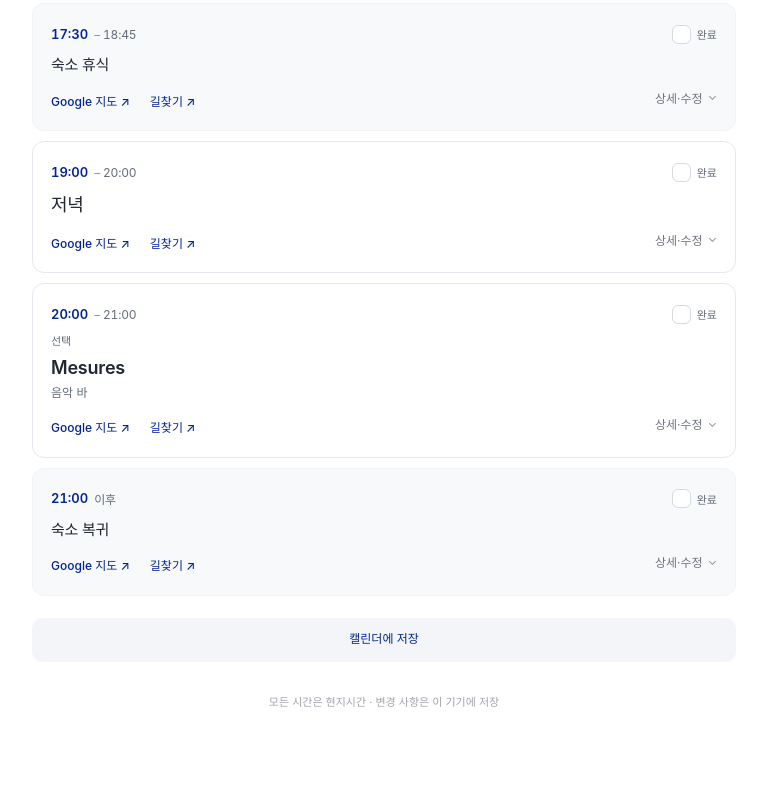
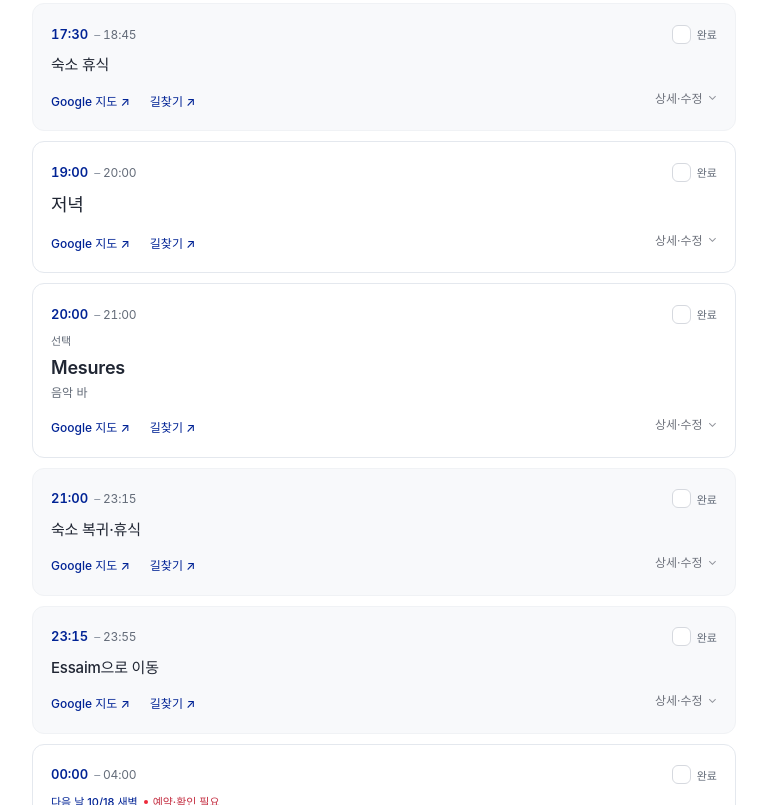
Before and after one commit to Joohyeung-Qim/Paris-2026, a plain HTML site: page index.html in a window 1280 px wide. Shown: the part 1995-2800 px from the top of the page, without its empty margins (256-1023 px from the left). Drawn offline with Linux system fonts and the light colour scheme.

Commit message:
Add Essaim Saturday night plan with correct next-day calendar dates

```diff
--- a/app.js
+++ b/app.js
@@ -22,13 +22,14 @@
  }
  function validateEvent(e,custom){
   if(!plain(e)||!timeOK(e.start)||!(e.end===''||timeOK(e.end))||(e.end&&e.end<=e.start)||![17,18,19,20].includes(e.day)||!str(e.title,100)||!e.title.trim()||!str(e.note,2000)||!str(e.address,240)||typeof e.key!=='boolean')throw Error('일정 입력 값 오류');
+  if(e.dayOffset!==undefined&&![0,1].includes(e.dayOffset))throw Error('날짜 구분 오류');
   if(custom&&(!safeKey(e.id)||!e.id.startsWith('custom-')))throw Error('추가 일정 ID 오류');
-  return { ...(custom?{id:e.id}:{}),day:e.day,start:e.start,end:e.end,title:e.title,note:e.note,address:e.address,key:e.key};
+  return { ...(custom?{id:e.id}:{}),day:e.day,dayOffset:e.dayOffset||0,start:e.start,end:e.end,title:e.title,note:e.note,address:e.address,key:e.key};
  }
  let state=fresh(),storageOK=true;
  try{const raw=localStorage.getItem(KEY);if(raw)state=validate(JSON.parse(raw));}catch(e){storageOK=false;$('#storage-warning').hidden=false;}
  let selected=17,view='schedule',filter='all',map=null,mapLayers=null,tileLayer=null,geoLayer=null,toastTimer=null,undoAction=null,editing=null,pendingImport=null;
- const routeAnchors=new Set(['d17-0','d17-3','d17-4','d17-6','d17-8','d17-10','d17-12','d17-14','d17-15','d18-2','d18-7','d18-9','d18-12','d19-2','d19-4','d19-7','d19-9','d19-11','d20-1','d20-2','d20-3','d20-5','d20-7','d20-9']);
+ const routeAnchors=new Set(['d17-essaim','d17-essaim-home','d17-0','d17-3','d17-4','d17-6','d17-8','d17-10','d17-12','d17-14','d17-15','d18-2','d18-7','d18-9','d18-12','d19-2','d19-4','d19-7','d19-9','d19-11','d20-1','d20-2','d20-3','d20-5','d20-7','d20-9']);
  const day=n=>D.days.find(d=>d.day===Number(n));
  const baseEvents=D.days.flatMap(d=>d.items);
  const el=(t,c,text)=>{const n=document.createElement(t);if(c)n.className=c;if(text!==undefined)n.textContent=text;return n;};
@@ -45,8 +46,8 @@
   if(e.address!==undefined && e.address!==(p?.address||'')){return {name:e.title,address:e.address,query:e.address||e.title+' Paris',latlng:null,url:''};}
   return p||{name:e.title,address:e.address||'',query:e.address||e.title+' Paris',latlng:null,url:''};
  }
- function events(n){return [...baseEvents.map(e=>({...e,...state.overrides[e.id]})),...state.custom.map(e=>({...e,custom:true,place:'',transit:false,fixed:false,optional:false,booking:''}))].filter(e=>e.day===Number(n)&&!state.deleted.includes(e.id)).sort((a,b)=>a.start.localeCompare(b.start)||baseEvents.findIndex(e=>e.id===a.id)-baseEvents.findIndex(e=>e.id===b.id));}
- function checkCurrent(e){const parts=new Intl.DateTimeFormat('en-CA',{timeZone:'Europe/Paris',year:'numeric',month:'2-digit',day:'2-digit',hour:'2-digit',minute:'2-digit',hourCycle:'h23'}).formatToParts(new Date());const v=Object.fromEntries(parts.map(p=>[p.type,p.value]));const hm=v.hour+':'+v.minute;return v.year==='2026'&&v.month==='10'&&Number(v.day)===e.day&&hm>=e.start&&!!e.end&&hm<e.end;}
+ function events(n){return [...baseEvents.map(e=>({...e,...state.overrides[e.id]})),...state.custom.map(e=>({...e,custom:true,place:'',transit:false,fixed:false,optional:false,booking:''}))].filter(e=>e.day===Number(n)&&!state.deleted.includes(e.id)).sort((a,b)=>(a.dayOffset||0)-(b.dayOffset||0)||a.start.localeCompare(b.start)||baseEvents.findIndex(e=>e.id===a.id)-baseEvents.findIndex(e=>e.id===b.id));}
+ function checkCurrent(e){const parts=new Intl.DateTimeFormat('en-CA',{timeZone:'Europe/Paris',year:'numeric',month:'2-digit',day:'2-digit',hour:'2-digit',minute:'2-digit',hourCycle:'h23'}).formatToParts(new Date());const v=Object.fromEntries(parts.map(p=>[p.type,p.value]));const hm=v.hour+':'+v.minute;return v.year==='2026'&&v.month==='10'&&Number(v.day)===e.day+(e.dayOffset||0)&&hm>=e.start&&!!e.end&&hm<e.end;}
  function scrollToDates(){const rail=$('.trip-head');window.scrollTo({top:rail.getBoundingClientRect().bottom+window.scrollY,behavior:'instant'});}
  function selectDay(n){selected=n;renderDates();renderSchedule();if(view==='map')renderMap();scrollToDates();}
  function renderDates(){
@@ -71,23 +72,25 @@
  }
  function eventCard(e){
   const li=el('li','event'+(e.transit?' transit':'')+(state.completed[e.id]?' completed':'')+(checkCurrent(e)?' current':''));li.id='event-'+e.id;
-  const rail=el('div','event-rail'),time=el('time','event-time',e.start);time.dateTime=`2026-10-${e.day}T${e.start}:00+02:00`;rail.append(time);
+  const rail=el('div','event-rail'),time=el('time','event-time',e.start);time.dateTime=`2026-10-${e.day+(e.dayOffset||0)}T${e.start}:00+02:00`;rail.append(time);
   if(e.end)rail.append(el('span','event-end',e.end));else if(e.after)rail.append(el('span','event-end event-after','이후'));
   const label=el('label','complete-control'),check=document.createElement('input');check.type='checkbox';check.checked=!!state.completed[e.id];check.setAttribute('aria-label',e.title+' 완료');check.addEventListener('change',()=>{state.completed[e.id]=check.checked;save();li.classList.toggle('completed',check.checked);updateProgress();if(filter==='remaining'){renderSchedule();toast('완료했습니다.',()=>{state.completed[e.id]=false;});}});label.append(check,el('span','','완료'));rail.append(label);
   const content=el('div','event-content'),p=eventPlace(e),badges=el('div','event-badges');
+  if(e.dayOffset)badges.append(el('span','badge',`다음 날 10/${e.day+e.dayOffset} 새벽`));
   if(e.optional)badges.append(el('span','badge gray','선택'));
   if(e.booking)badges.append(el('span',state.bookings[e.booking]==='done'?'badge':'badge red',state.bookings[e.booking]==='done'?'확인 완료':'예약·확인 필요'));
   if(state.overrides[e.id])badges.append(el('span','badge gray','수정됨'));
   if(checkCurrent(e))badges.append(el('span','badge','현재 일정'));
   if(badges.childNodes.length)content.append(badges);
   content.append(el('h3','event-title',e.title));
+  if(e.id==='d17-essaim'&&!state.overrides[e.id])content.append(el('p','event-caption','All Night Long B2B · Deep / Hypnotic Techno · RA Pick'));
   // Keep the main list short. Full addresses, itinerary notes and editing live in details.
   const categories={partisan:'카페',pompidou:'전시 · 무료',mesures:'음악 바',large:'미술관 · Moteur Imaginaire',flv:'미술관 · Mohammad Alfaraj',babylone:'아트북 · 레코드',nanna:'선상 독서공간 · 바',orangerie:'미술관 · Monet, peindre le temps',grand:'점심',pinault:'미술관 · 10월 신전시 · Irving Penn / Depardon',shin:'카페',bouillon:'점심'};
   if(categories[e.place]&&e.title===p.name)content.append(el('p','event-caption',categories[e.place]));
   const links=el('div','event-links');links.append(link('Google 지도 ↗',google(p.query),''),link('길찾기 ↗',directions('',p.query),''));content.append(links);
   const details=document.createElement('details'),summary=el('summary','',state.notes[e.id]?'메모 있음':'상세·수정');details.append(summary);
   const detailBody=el('div','event-detail-body');if(p.address)detailBody.append(el('p','event-address',p.address));if(e.note)detailBody.append(el('p','event-note',e.note));if(e.fixed)detailBody.append(el('p','small muted','전달받은 예약 정보 기준'));
-  if(p.url)detailBody.append(link(e.booking?'예약·안내 ↗':'장소 안내 ↗',p.url,'detail-link'));
+  if(p.url)detailBody.append(link(e.booking==='essaim'?'RA 티켓 ↗':e.booking?'예약·안내 ↗':'장소 안내 ↗',p.url,'detail-link'));
   const note=document.createElement('textarea');note.rows=2;note.maxLength=4000;note.placeholder='메모를 남겨두세요';note.value=state.notes[e.id]||'';note.setAttribute('aria-label',e.title+' 개인 메모');note.addEventListener('input',()=>{state.notes[e.id]=note.value;save();summary.textContent=note.value?'메모 있음':'상세·수정';});detailBody.append(note);
   const actions=el('div','edit-actions');actions.append(button('수정','',()=>openEditor(e)),button('일정에서 제외','danger',()=>{state.deleted.push(e.id);save();renderSchedule();toast('일정에서 제외했습니다.',()=>{state.deleted=state.deleted.filter(id=>id!==e.id);});}));if(state.overrides[e.id])actions.prepend(button('원안 복원','',()=>{const old=state.overrides[e.id];delete state.overrides[e.id];save();renderSchedule();toast('원안으로 복원했습니다.',()=>state.overrides[e.id]=old);}));detailBody.append(actions);details.append(detailBody);content.append(details);li.append(rail,content);return li;
  }
@@ -117,10 +120,10 @@
  function renderExpenses(){const host=$('#expenses');host.replaceChildren();state.expenses.forEach(e=>{const row=el('div','expense-row');row.append(el('span','',e.label),el('strong','',money(e.cents)),button('삭제','',()=>{const index=state.expenses.findIndex(x=>x.id===e.id);state.expenses.splice(index,1);save();renderExpenses();toast('지출을 삭제했습니다.',()=>state.expenses.splice(index,0,e));}));host.append(row);});$('#expense-total').textContent=money(state.expenses.reduce((a,e)=>a+e.cents,0));}
  $('#expense-form').addEventListener('submit',e=>{e.preventDefault();const f=e.currentTarget,label=f.elements.label.value.trim(),cents=Math.round(Number(f.elements.amount.value)*100);if(!label||!Number.isSafeInteger(cents)||cents<1||cents>9999900){toast('내용과 금액을 확인하세요.');return;}state.expenses.push({id:'expense-'+uid(),label,cents});save();renderExpenses();f.reset();});
  function uid(){return globalThis.crypto?.randomUUID?.()||Date.now().toString(36)+'-'+Math.random().toString(36).slice(2);}
- function openEditor(e=null){editing=e;const f=$('#edit-form');f.reset();$('#edit-title').textContent=e?'일정 수정':'일정 추가';f.elements.day.value=e?e.day:selected;f.elements.start.value=e?e.start:'10:00';f.elements.end.value=e?e.end:'';f.elements.title.value=e?e.title:'';f.elements.address.value=e?eventPlace(e).address:'';f.elements.note.value=e?e.note:'';f.elements.key.checked=e?!!e.key:true;$('#edit-warning').textContent=e?.fixed?'항공·열차·숙소의 예약 정보 시간입니다. 실제 예약 변경 여부를 확인하세요.':'';$('#edit-dialog').showModal();}
+ function openEditor(e=null){editing=e;const f=$('#edit-form');f.reset();$('#edit-title').textContent=e?'일정 수정':'일정 추가';f.elements.day.value=e?e.day:selected;f.elements.start.value=e?e.start:'10:00';f.elements.end.value=e?e.end:'';f.elements.dayOffset.checked=!!e?.dayOffset;f.elements.title.value=e?e.title:'';f.elements.address.value=e?eventPlace(e).address:'';f.elements.note.value=e?e.note:'';f.elements.key.checked=e?!!e.key:true;$('#edit-warning').textContent=e?.fixed?'항공·열차·숙소의 예약 정보 시간입니다. 실제 예약 변경 여부를 확인하세요.':'';$('#edit-dialog').showModal();}
  $('#add-item').addEventListener('click',()=>openEditor());
  $$('[data-close]').forEach(b=>b.addEventListener('click',()=>document.getElementById(b.dataset.close).close()));
- $('#edit-form').addEventListener('submit',e=>{e.preventDefault();const f=e.currentTarget;let v={day:Number(f.elements.day.value),start:f.elements.start.value,end:f.elements.end.value,title:f.elements.title.value.trim(),address:f.elements.address.value.trim(),note:f.elements.note.value.trim(),key:f.elements.key.checked};try{v=validateEvent(v,false);}catch{toast('이름과 시간을 확인하세요. 종료는 시작보다 늦어야 합니다.');return;}
+ $('#edit-form').addEventListener('submit',e=>{e.preventDefault();const f=e.currentTarget;let v={day:Number(f.elements.day.value),dayOffset:f.elements.dayOffset.checked?1:0,start:f.elements.start.value,end:f.elements.end.value,title:f.elements.title.value.trim(),address:f.elements.address.value.trim(),note:f.elements.note.value.trim(),key:f.elements.key.checked};try{v=validateEvent(v,false);}catch{toast('이름과 시간을 확인하세요. 종료는 시작보다 늦어야 합니다.');return;}
   if(editing?.custom){const i=state.custom.findIndex(x=>x.id===editing.id);state.custom[i]={...v,id:editing.id};}else if(editing){state.overrides[editing.id]=v;}else{state.custom.push({...v,id:'custom-'+uid()});}
   selected=v.day;save();$('#edit-dialog').close();renderDates();renderSchedule();if(view==='map')renderMap();toast(storageOK?'일정을 저장했습니다.':'일정은 반영됐지만 기기 저장에 실패했습니다.');});
  function route(){
@@ -151,7 +154,7 @@
  function icsEscape(s){return String(s).replace(/\\/g,'\\\\').replace(/\r?\n/g,'\\n').replace(/;/g,'\\;').replace(/,/g,'\\,');}
  function icsStamp(day,time){const [h,m]=time.split(':').map(Number);return new Date(Date.UTC(2026,9,day,h-2,m)).toISOString().replace(/[-:]/g,'').replace('.000','');} // Paris and Amsterdam are UTC+2 on 17–20 Oct 2026.
  function fold(line){const lines=[];let part='',size=0;for(const char of line){const len=new TextEncoder().encode(char).length;if(size+len>74){lines.push(part);part=' '+char;size=1+len;}else{part+=char;size+=len;}}lines.push(part);return lines.join('\r\n');}
- function calendar(days){const lines=['BEGIN:VCALENDAR','VERSION:2.0','PRODID:-//Paris2026Plans//Trip//KO','CALSCALE:GREGORIAN','METHOD:PUBLISH','X-WR-CALNAME:파리 여행'];const stamp=new Date().toISOString().replace(/[-:]/g,'').replace(/\.\d{3}/,'');days.flatMap(events).forEach(e=>{const p=eventPlace(e);lines.push('BEGIN:VEVENT','UID:'+e.id+'@paris2026plans','DTSTAMP:'+stamp,'DTSTART:'+icsStamp(e.day,e.start));if(e.end)lines.push('DTEND:'+icsStamp(e.day,e.end));lines.push('SUMMARY:'+icsEscape(e.title+(e.optional?' (선택)':'')),'LOCATION:'+icsEscape(p.address||p.query),'DESCRIPTION:'+icsEscape(e.note+(state.notes[e.id]?'\n메모: '+state.notes[e.id]:'')+'\n'+google(p.query)+(e.fixed?'':'\n관광 계획 시간 · 예약 확정 여부 별도 확인')),'END:VEVENT');});lines.push('END:VCALENDAR');return lines.map(fold).join('\r\n')+'\r\n';}
+ function calendar(days){const lines=['BEGIN:VCALENDAR','VERSION:2.0','PRODID:-//Paris2026Plans//Trip//KO','CALSCALE:GREGORIAN','METHOD:PUBLISH','X-WR-CALNAME:파리 여행'];const stamp=new Date().toISOString().replace(/[-:]/g,'').replace(/\.\d{3}/,'');days.flatMap(events).forEach(e=>{const p=eventPlace(e);lines.push('BEGIN:VEVENT','UID:'+e.id+'@paris2026plans','DTSTAMP:'+stamp,'DTSTART:'+icsStamp(e.day+(e.dayOffset||0),e.start));if(e.end)lines.push('DTEND:'+icsStamp(e.day+(e.dayOffset||0),e.end));lines.push('SUMMARY:'+icsEscape(e.title+(e.optional?' (선택)':'')),'LOCATION:'+icsEscape(p.address||p.query),'DESCRIPTION:'+icsEscape(e.note+(state.notes[e.id]?'\n메모: '+state.notes[e.id]:'')+'\n'+google(p.query)+(e.fixed?'':'\n관광 계획 시간 · 예약 확정 여부 별도 확인')),'END:VEVENT');});lines.push('END:VCALENDAR');return lines.map(fold).join('\r\n')+'\r\n';}
  function download(name,text,type){const blob=new Blob([text],{type}),url=URL.createObjectURL(blob),a=document.createElement('a');a.href=url;a.download=name;document.body.append(a);a.click();a.remove();setTimeout(()=>URL.revokeObjectURL(url),30000);}
  $('#calendar-day').addEventListener('click',()=>{download('paris-2026-10-'+selected+'.ics',calendar([selected]),'text/calendar;charset=utf-8');toast('캘린더 파일을 내려받습니다.');});
  $('#calendar-all').addEventListener('click',()=>{download('paris-2026.ics',calendar([17,18,19,20]),'text/calendar;charset=utf-8');toast('전체 캘린더 파일을 내려받습니다.');});
@@ -159,7 +162,7 @@
  $('#backup-import').addEventListener('click',()=>$('#import-file').click());
  $('#import-file').addEventListener('change',async e=>{const file=e.target.files[0];if(!file)return;try{if(file.size>2*1024*1024)throw Error('백업 파일이 너무 큽니다.');const data=JSON.parse(await file.text());if(data.app!=='paris-2026-plans')throw Error('이 앱의 백업 파일이 아닙니다.');pendingImport=validate(data.state);$('#confirm-dialog').showModal();}catch(err){toast(err.message||'백업을 읽을 수 없습니다.');}finally{e.target.value='';}});
  $('#confirm-import').addEventListener('click',()=>{if(!pendingImport)return;const previous=state;state=pendingImport;pendingImport=null;save();$('#confirm-dialog').close();renderAll();toast('백업을 불러왔습니다.',()=>{state=previous;});});
- $('#print-plan').addEventListener('click',()=>{let root=$('.print-only');if(root)root.remove();root=el('div','print-only');D.days.forEach(d=>{const section=el('section','print-day');section.append(el('h2','',`10/${d.day} (${d.weekday}) · ${d.title}`));events(d.day).forEach(e=>{const p=eventPlace(e),row=el('div','print-item');row.append(el('strong','',`${e.start}${e.end?'–'+e.end:''} ${e.title}`),el('p','',p.address),el('p','',e.note));if(state.notes[e.id])row.append(el('p','','메모: '+state.notes[e.id]));section.append(row);});root.append(section);});$('#main').append(root);window.print();});
+ $('#print-plan').addEventListener('click',()=>{let root=$('.print-only');if(root)root.remove();root=el('div','print-only');D.days.forEach(d=>{const section=el('section','print-day');section.append(el('h2','',`10/${d.day} (${d.weekday}) · ${d.title}`));events(d.day).forEach(e=>{const p=eventPlace(e),row=el('div','print-item');row.append(el('strong','',`${e.dayOffset?'다음 날 10/'+(e.day+e.dayOffset)+' ':''}${e.start}${e.end?'–'+e.end:''} ${e.title}`),el('p','',p.address),el('p','',e.note));if(state.notes[e.id])row.append(el('p','','메모: '+state.notes[e.id]));section.append(row);});root.append(section);});$('#main').append(root);window.print();});
  function updateClock(){const now=new Date();$('#paris-clock').textContent='현지 '+new Intl.DateTimeFormat('ko-KR',{timeZone:'Europe/Paris',hour:'2-digit',minute:'2-digit',hourCycle:'h23'}).format(now);const date=new Intl.DateTimeFormat('en-CA',{timeZone:'Europe/Paris',year:'numeric',month:'2-digit',day:'2-digit'}).format(now);const diff=Math.ceil((Date.UTC(2026,9,17)-Date.parse(date+'T00:00:00Z'))/86400000);$('#countdown').textContent=diff>0?'D−'+diff:date<='2026-10-20'?'여행 중':'여행 종료';}
  function connection(){const offline=!navigator.onLine;$('#offline-banner').hidden=!offline;}
  function renderAll(){renderDates();renderSchedule();renderBookings();renderMore();if(view==='map')renderMap();}
--- a/data.js
+++ b/data.js
@@ -290,6 +290,19 @@ window.PARIS_DATA = {
       "source": null,
       "url": "",
       "detail": ""
+    },
+    "essaim": {
+      "id": "essaim",
+      "name": "Essaim",
+      "address": "14 Rue Philippe de Girard, 75010 Paris",
+      "query": "Essaim 14 Rue Philippe de Girard 75010 Paris",
+      "latlng": [
+        48.882308,
+        2.362078
+      ],
+      "source": "https://data.geopf.fr/geocodage/search?q=14+Rue+Philippe+de+Girard+75010+Paris&limit=1",
+      "url": "https://fr.ra.co/events/2515951",
+      "detail": "Garçon b2b Konduku · All Night Long B2B · Deep / Hypnotic Techno · RA Pick"
     }
   },
   "days": [
@@ -300,7 +313,7 @@ window.PARIS_DATA = {
       "title": "도착 · Le Marais",
       "region": "Partisan · Le Marais · Maison Pompidou",
       "important": "07:20 CDG 도착 · 13:00 체크인",
-      "brief": "짐 보관은 숙소에 미리 확인",
+      "brief": "짐 보관 사전 확인 · 밤 Essaim 24:00–04:00 방문 예정",
       "items": [
         {
           "id": "d17-0",
@@ -501,12 +514,60 @@ window.PARIS_DATA = {
           "id": "d17-15",
           "day": 17,
           "start": "21:00",
-          "end": "",
-          "after": true,
-          "title": "숙소 복귀",
-          "note": "피곤하면 저녁 이후 바로 복귀",
+          "end": "23:15",
+          "after": false,
+          "title": "숙소 복귀·휴식",
+          "note": "Essaim 출발 전 휴식·휴대폰 충전. 23:15 출발 예정.",
           "place": "home",
           "key": false,
+          "transit": true,
+          "fixed": false,
+          "optional": false,
+          "booking": ""
+        },
+        {
+          "id": "d17-essaim-out",
+          "day": 17,
+          "start": "23:15",
+          "end": "23:55",
+          "title": "Essaim으로 이동",
+          "place": "essaim",
+          "note": "숙소 → 14 Rue Philippe de Girard. 도보 또는 차량 이동에 입장 대기 여유를 포함한 계획 시간. 실제 경로는 길찾기에서 확인.",
+          "dayOffset": 0,
+          "after": false,
+          "key": true,
+          "transit": true,
+          "fixed": false,
+          "optional": false,
+          "booking": ""
+        },
+        {
+          "id": "d17-essaim",
+          "day": 17,
+          "start": "00:00",
+          "end": "04:00",
+          "title": "Essaim · Garçon b2b Konduku",
+          "place": "essaim",
+          "note": "방문 예정: 10/18(일) 00:00–04:00 (토요일 밤).\n행사 전체: RA 안내 10/17 23:00–다음 날 06:30.\n라인업: Garçon b2b Konduku · All Night Long B2B\n장르: Deep / Hypnotic Techno · RA Pick\n티켓: 약 €20부터(전달받은 금액). 실제 가격·판매 상태는 RA에서 확인.\n아직 예매하지 않은 계획 일정.",
+          "dayOffset": 1,
+          "after": false,
+          "key": true,
+          "transit": false,
+          "fixed": false,
+          "optional": false,
+          "booking": "essaim"
+        },
+        {
+          "id": "d17-essaim-home",
+          "day": 17,
+          "start": "04:00",
+          "end": "04:40",
+          "title": "Essaim → 숙소",
+          "place": "home",
+          "note": "10/18 새벽 귀가. 차량 호출 또는 야간 교통편을 현장에서 확인. 40분은 대기 포함 계획 여유이며 실시간 소요시간이 아닙니다.",
+          "dayOffset": 1,
+          "after": false,
+          "key": true,
           "transit": true,
           "fixed": false,
           "optional": false,
@@ -521,6 +582,8 @@ window.PARIS_DATA = {
         "pompidou",
         "home",
         "mesures",
+        "home",
+        "essaim",
         "home"
       ],
       "modes": [
@@ -530,7 +593,9 @@ window.PARIS_DATA = {
         "walking",
         "walking",
         "walking",
-        "walking"
+        "walking",
+        "",
+        ""
       ]
     },
     {
@@ -540,7 +605,7 @@ window.PARIS_DATA = {
       "title": "Large · Saint-Germain",
       "region": "Île Seguin · Fondation Louis Vuitton · Saint-Germain",
       "important": "11:00 Large 입장 예정",
-      "brief": "개관 주말 입장 방식 확인 · 이동 시간이 빠듯한 날",
+      "brief": "개관 주말 입장 방식 확인 · 이동 시간이 빠듯한 날 · 전날 Essaim 04:00 종료, 오전 일정은 컨디션에 따라 조정",
       "items": [
         {
           "id": "d18-0",
@@ -1215,6 +1280,15 @@ window.PARIS_DATA = {
       "url": "",
       "place": "home",
       "type": "check"
+    },
+    {
+      "id": "essaim",
+      "title": "Essaim · Garçon b2b Konduku",
+      "when": "10/17 밤 · 방문 10/18 00:00–04:00",
+      "note": "All Night Long B2B · RA Pick. 티켓 약 €20부터(전달받은 금액), 실제 가격·판매 상태 확인 필요. 행사 전체는 RA 기준 23:00–06:30.",
+      "url": "https://fr.ra.co/events/2515951",
+      "place": "essaim",
+      "type": "booking"
     }
   ],
   "alternatives": [
@@ -1268,6 +1342,7 @@ window.PARIS_DATA = {
     "cartilage": "https://www.timeout.fr/paris/actualites/cartilage-nouveau-lieu-scenes-alternatives-ancien-cabaret-libanais-030526",
     "cartier": "https://www.fondationcartier.com/programme/exposition/le-temps-des-recoltes-ibrahim-mahama",
     "large": "https://www.large-emerige.fr/",
-    "large-tourism": "https://parisjetaime.com/eng/culture/large-contemporary-art-ile-seguin-boulogne-billancourt-p4869"
+    "large-tourism": "https://parisjetaime.com/eng/culture/large-contemporary-art-ile-seguin-boulogne-billancourt-p4869",
+    "essaim": "https://fr.ra.co/events/2515951"
   }
 };
--- a/styles.css
+++ b/styles.css
@@ -397,3 +397,5 @@ main,.bar-inner{max-width:760px}
 .event details{display:block;grid-column:1/-1;min-width:0}
 .event details>summary{width:80px;min-width:0;margin:-49px 0 0 auto;min-height:44px;justify-content:flex-end}
 .event-detail-body{width:100%;margin-top:5px}
+
+.event-note{white-space:pre-line}
--- a/sw.js
+++ b/sw.js
@@ -1,6 +1,6 @@
 'use strict';
-const CACHE='paris-plans-dd796d250bc7';
-const FILES=["./", "./index.html", "./styles.css?v=5d09d4358e17", "./data.js?v=40fd1c0846b6", "./app.js?v=30eadecb3814", "./apple-touch-icon.png", "./icon-192.png", "./icon-512.png", "./manifest.webmanifest?v=d22242565162", "./vendor/leaflet.js", "./vendor/leaflet.css"];
+const CACHE='paris-plans-2c8d1966dc04';
+const FILES=["./", "./index.html", "./styles.css?v=2370a1f573a0", "./data.js?v=b601a86be638", "./app.js?v=1053bda2bb68", "./apple-touch-icon.png", "./icon-192.png", "./icon-512.png", "./manifest.webmanifest?v=d22242565162", "./vendor/leaflet.js", "./vendor/leaflet.css"];
 self.addEventListener('install',event=>event.waitUntil(caches.open(CACHE).then(cache=>cache.addAll(FILES.map(file=>new Request(file,{cache:'reload'})))).then(()=>self.skipWaiting())));
 self.addEventListener('activate',event=>event.waitUntil(caches.keys().then(keys=>Promise.all(keys.filter(key=>key.startsWith('paris-plans-')&&key!==CACHE).map(key=>caches.delete(key)))).then(()=>self.clients.claim())));
 self.addEventListener('fetch',event=>{
```
Also changed, not shown: index.html (+4 -4 lines).
